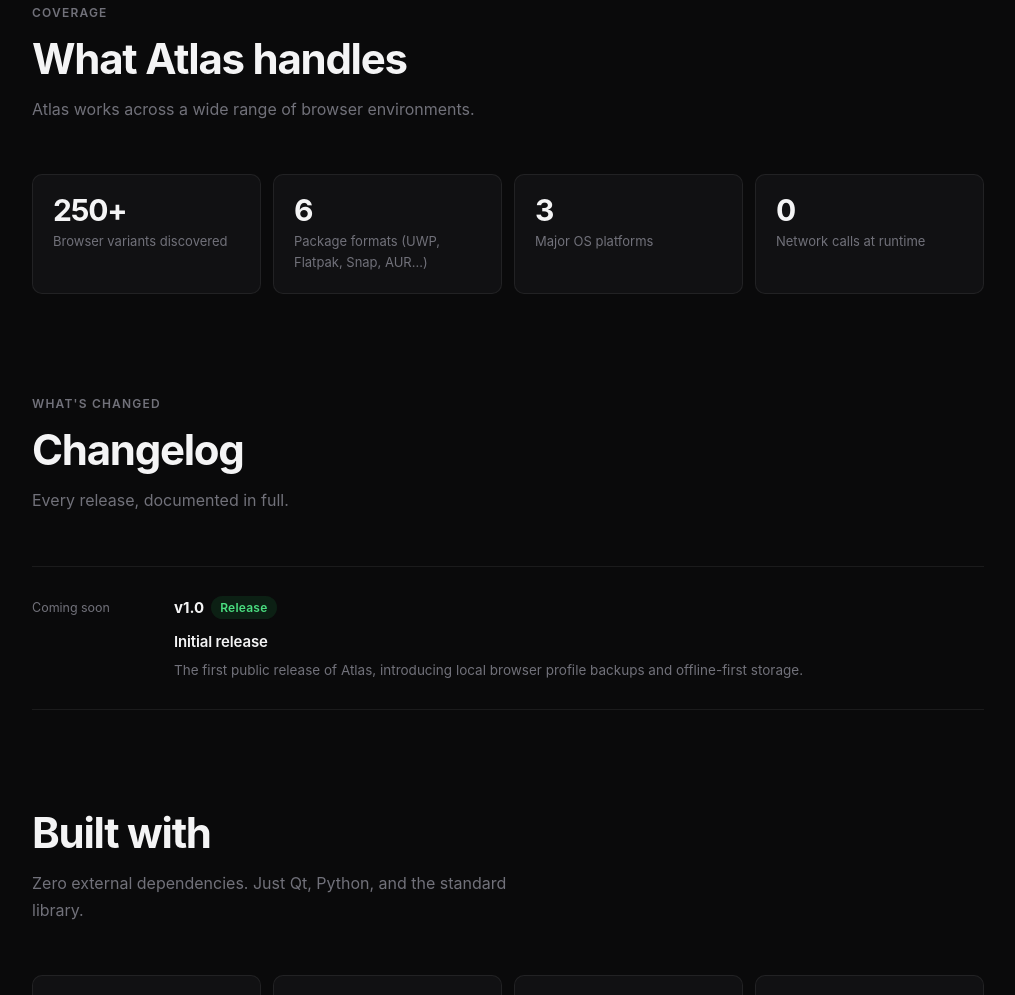
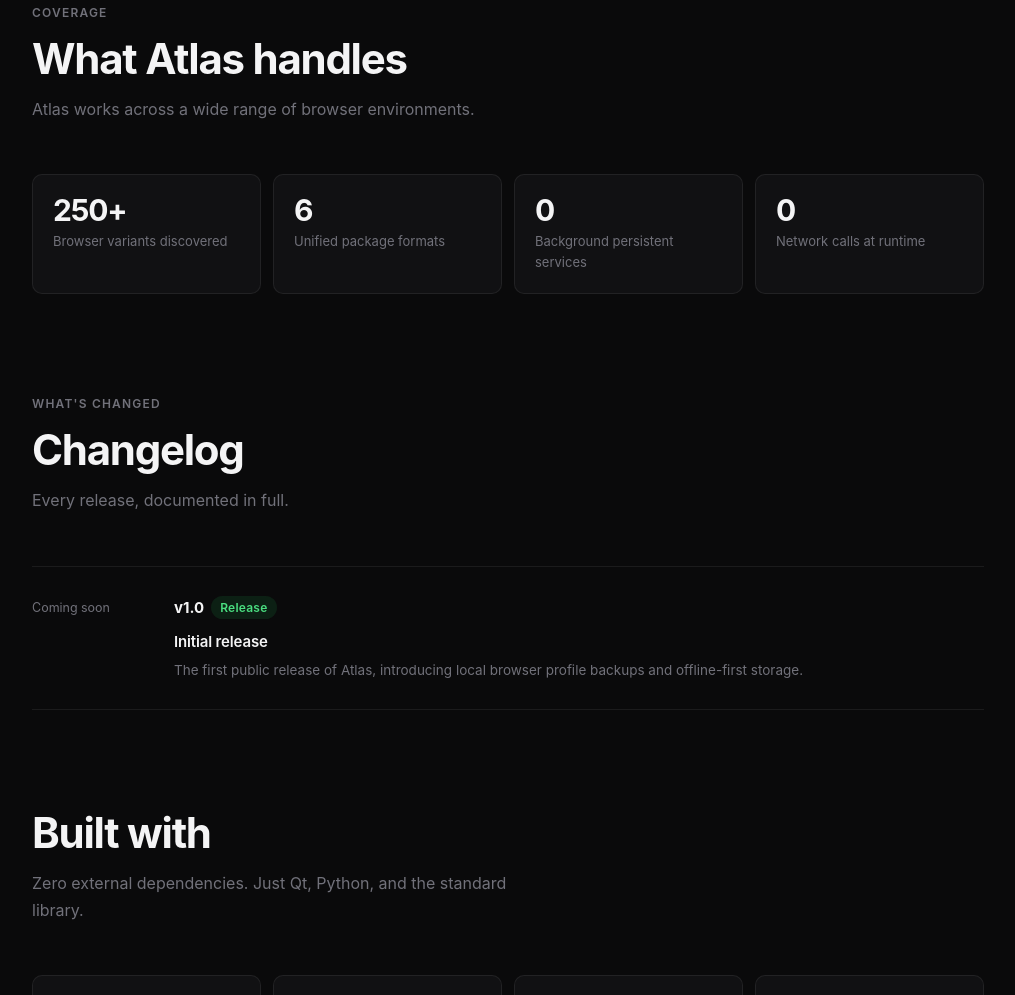
Before and after one commit to JunimoByte/atlas-website, a website: page atlas-website/index.html in a window 1280 px wide. Shown: the part 2712-3707 px from the top of the page, without its empty margins (132-1147 px from the left). Drawn offline with Linux system fonts and the light colour scheme.

Commit message:
Label changes
This changes two of the trust labels to more accurate descriptions that reflect better

```diff
--- a/atlas-website/index.html
+++ b/atlas-website/index.html
@@ -1435,11 +1435,11 @@ footer .footer-brand svg {
       </div>
       <div class="trust-card">
         <div class="trust-number">6</div>
-        <div class="trust-label">Package formats (UWP, Flatpak, Snap, AUR…)</div>
+        <div class="trust-label">Unified package formats</div>
       </div>
       <div class="trust-card">
-        <div class="trust-number">3</div>
-        <div class="trust-label">Major OS platforms</div>
+        <div class="trust-number">0</div>
+        <div class="trust-label">Background persistent services</div>
       </div>
       <div class="trust-card">
         <div class="trust-number">0</div>
```
Also changed, not shown: atlas-website/partials/trust.html (+3 -3 lines).
